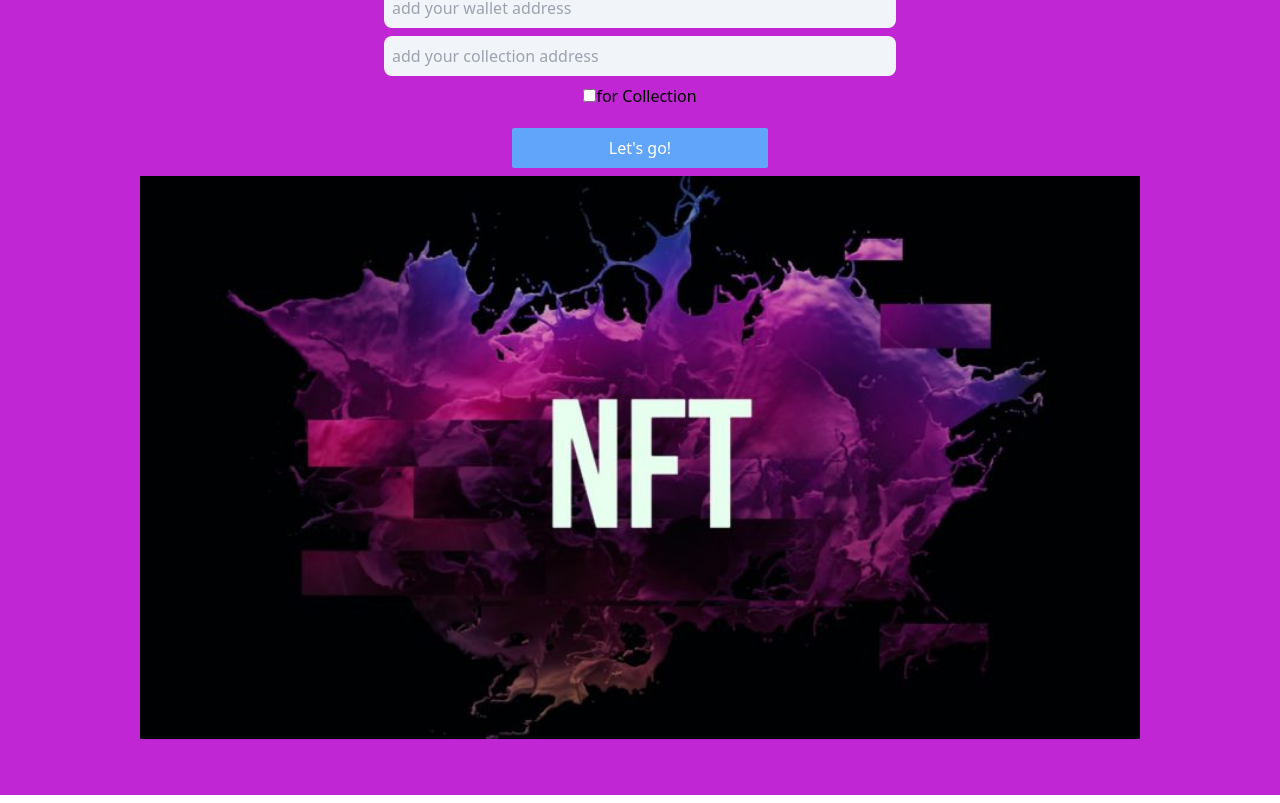
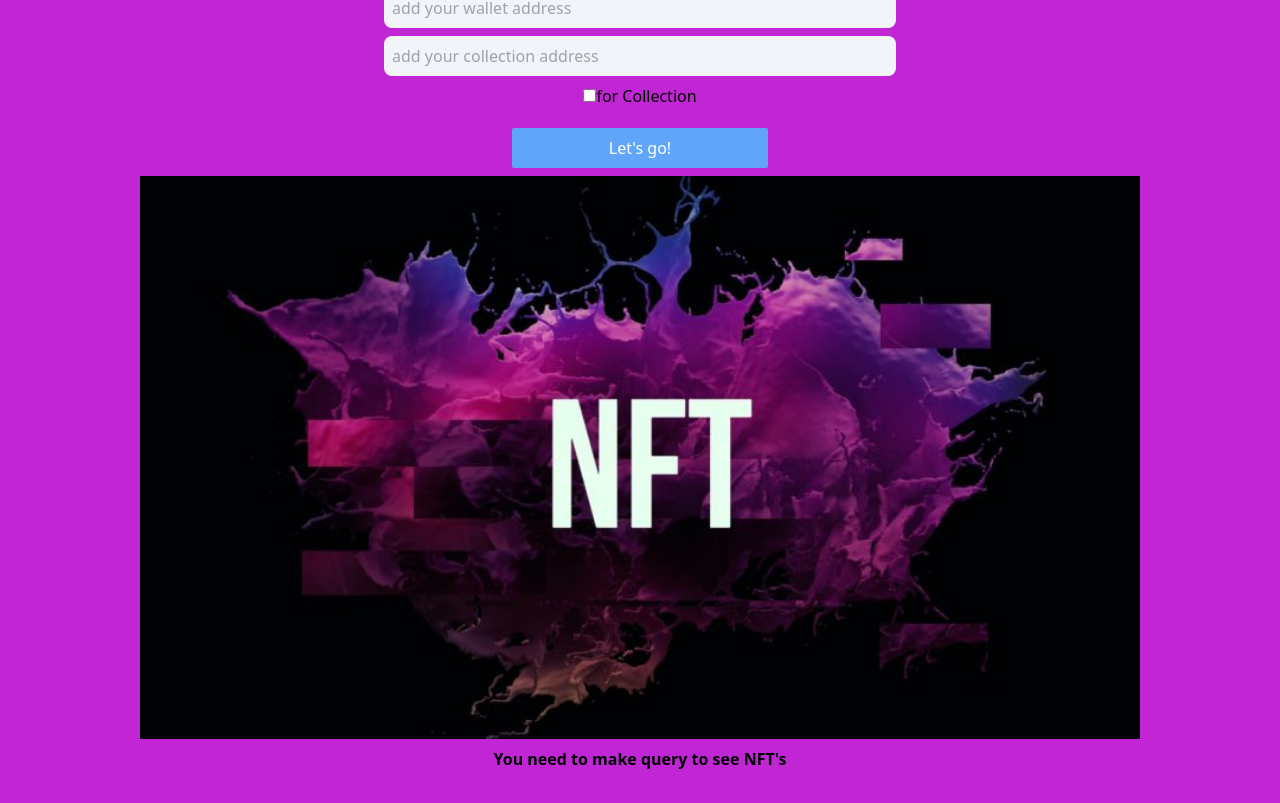
Before and after one commit to ASaidOguz/nft_gallery_rtw3, a Next.js app: page / in a window 1280 px wide. Shown: the part 188-991 px from the top of the page. Built offline with nearby package versions, Linux system fonts and the light colour scheme.

Commit message:
finishing touches 2

```diff
--- a/pages/index.jsx
+++ b/pages/index.jsx
@@ -185,13 +185,13 @@ const fetchNFTforCollectionWpage=async()=>{
       height={300}
       width={1000}
       />
-         <div className='flex flex-wrap gap-y-12 mt-4 w-5/6 gap-x-2 justify-center'>
+        { NFTs.length?<div className='flex flex-wrap gap-y-12 mt-4 w-5/6 gap-x-2 justify-center'>
         {
           NFTs.map(nft =>(
             <NFTCard nft={nft}/>
           ))
         }
-        </div>
+        </div>:<p><strong>You need to make query to see NFT's</strong></p>}
         <div className='flex flex-wrap gap-y-12 mt-4 w-5/6 gap-x-2 justify-center'>
       {Pagekey?<button className={"disabled:bg-slate-500 text-white bg-blue-400 px-4 py-2 mt-3 rounded-sm w-1/5"}
        onClick={
```
